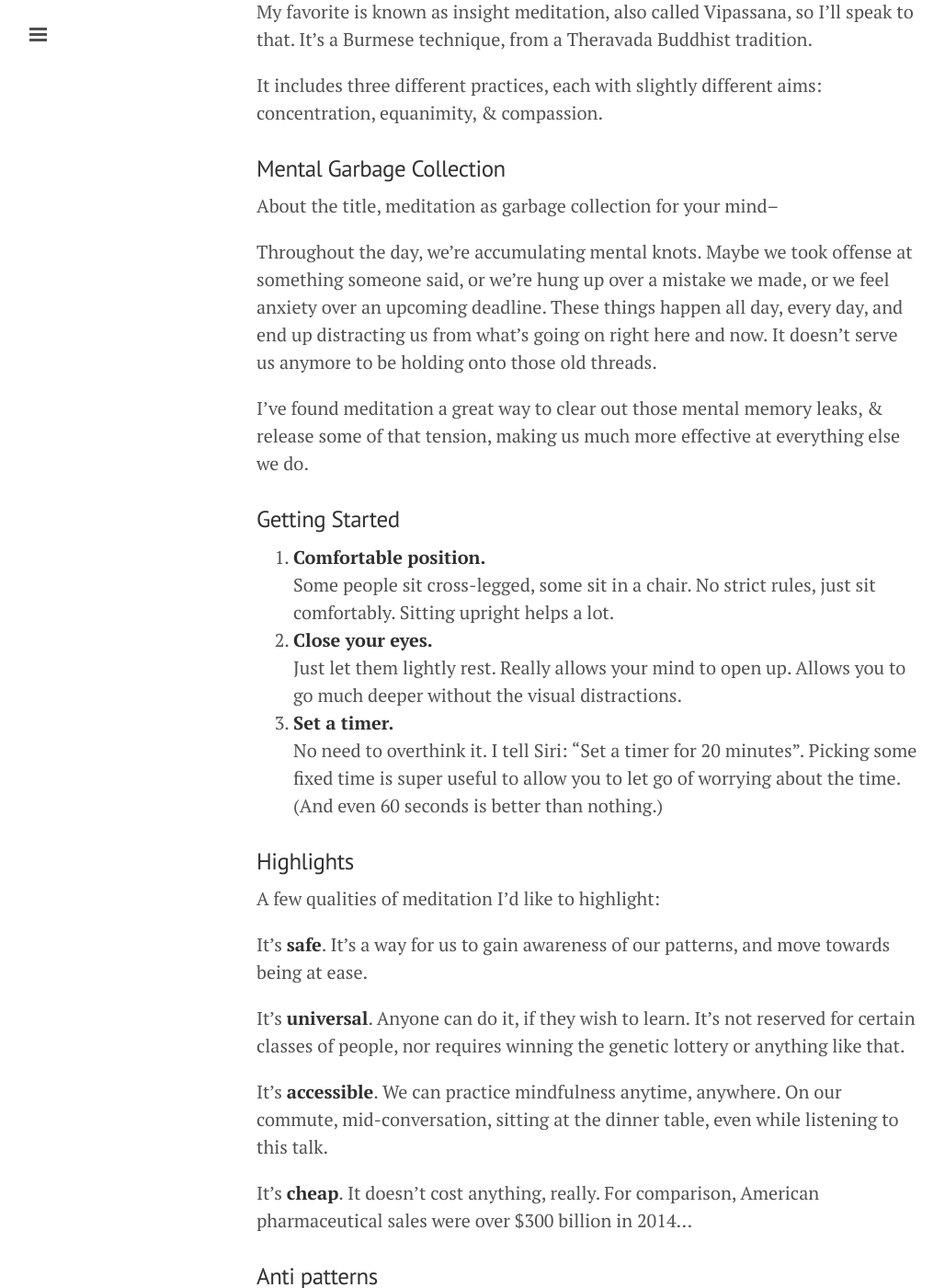
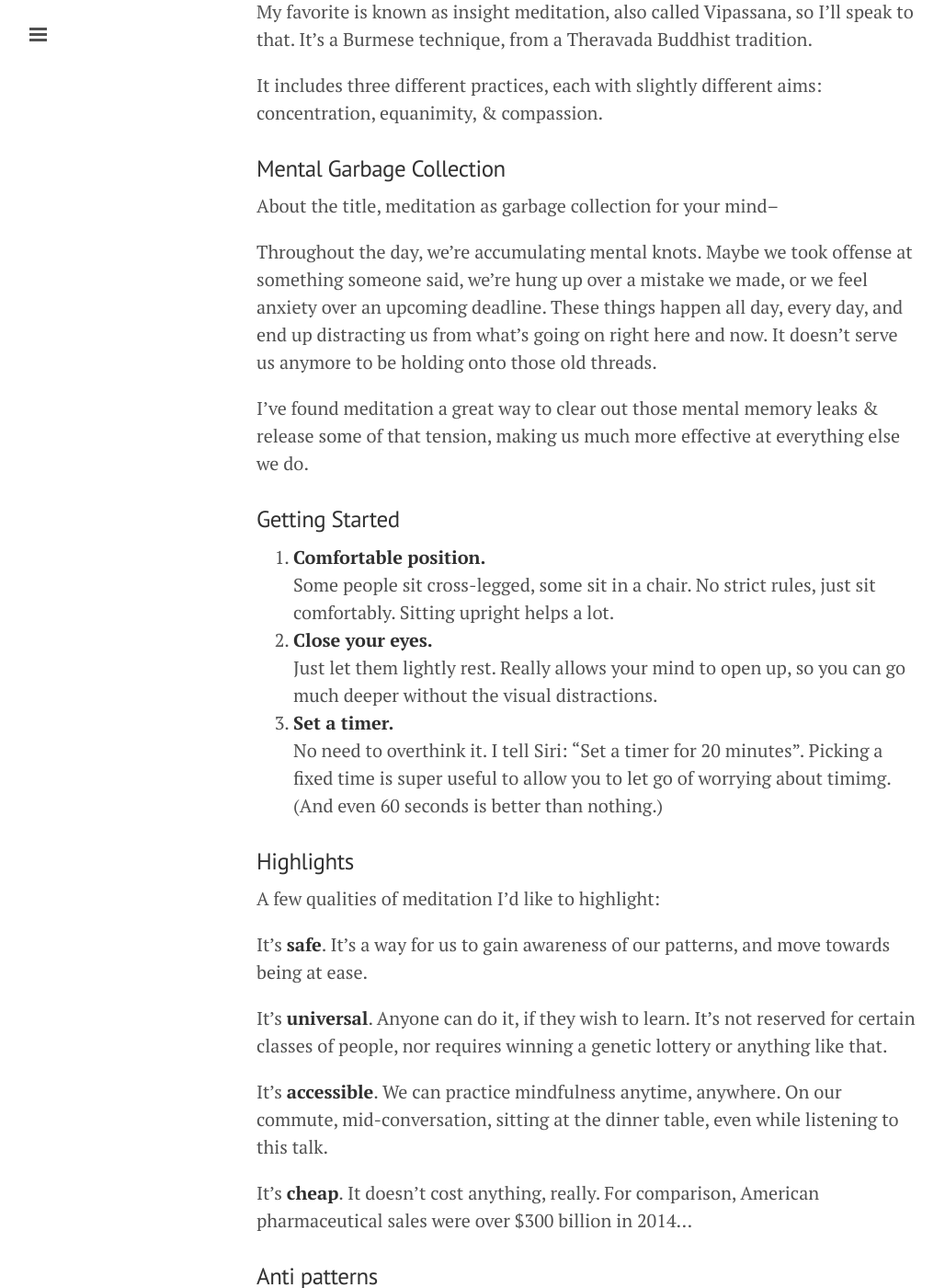
Before and after one commit to dsernst/quotes, a Jekyll site: the page built from _posts/2015-01-06-meditation-is-garbage-collection-for-your-mind.md, in a window 1280 px wide and 1400 px high, scrolled down 1241 px. Shown: the whole window at 92% size, without its empty margins (1-1029 px from the left). Built offline with Jekyll 4.4.1, drawn with Linux system fonts in a browser that asks for light colours; nearby versions of some CDN libraries; comment, search, counter and statistics services are not loaded; some of the changed text lies outside the part shown.

Commit message:
Meditation as Garbage Collection: simplify language

```diff
--- a/_posts/2015-01-06-meditation-is-garbage-collection-for-your-mind.md
+++ b/_posts/2015-01-06-meditation-is-garbage-collection-for-your-mind.md
@@ -30,17 +30,17 @@ It includes three different practices, each with slightly different aims: concen
 ### Mental Garbage Collection
 About the title, meditation as garbage collection for your mind--
 
-Throughout the day, we're accumulating mental knots. Maybe we took offense at something someone said, or we're hung up over a mistake we made, or we feel anxiety over an upcoming deadline. These things happen all day, every day, and end up distracting us from what's going on right here and now. It doesn't serve us anymore to be holding onto those old threads.
+Throughout the day, we're accumulating mental knots. Maybe we took offense at something someone said, we're hung up over a mistake we made, or we feel anxiety over an upcoming deadline. These things happen all day, every day, and end up distracting us from what's going on right here and now. It doesn't serve us anymore to be holding onto those old threads.
 
-I've found meditation a great way to clear out those mental memory leaks, & release some of that tension, making us much more effective at everything else we do.
+I've found meditation a great way to clear out those mental memory leaks & release some of that tension, making us much more effective at everything else we do.
 
 ### Getting Started
 1. **Comfortable position.**
 Some people sit cross-legged, some sit in a chair. No strict rules, just sit comfortably. Sitting upright helps a lot.
 2. **Close your eyes.**
-Just let them lightly rest. Really allows your mind to open up. Allows you to go much deeper without the visual distractions.
+Just let them lightly rest. Really allows your mind to open up, so you can go much deeper without the visual distractions.
 3. **Set a timer.**
-No need to overthink it. I tell Siri: "Set a timer for 20 minutes". Picking some fixed time is super useful to allow you to let go of worrying about the time. (And even 60 seconds is better than nothing.)
+No need to overthink it. I tell Siri: "Set a timer for 20 minutes". Picking a fixed time is super useful to allow you to let go of worrying about timimg. (And even 60 seconds is better than nothing.)
 
 
 ### Highlights
@@ -48,7 +48,7 @@ A few qualities of meditation I'd like to highlight:
 
 It's **safe**. It's a way for us to gain awareness of our patterns, and move towards being at ease.
 
-It's **universal**. Anyone can do it, if they wish to learn. It's not reserved for certain classes of people, nor requires winning the genetic lottery or anything like that.
+It's **universal**. Anyone can do it, if they wish to learn. It's not reserved for certain classes of people, nor requires winning a genetic lottery or anything like that.
 
 It's **accessible**. We can practice mindfulness anytime, anywhere. On our commute, mid-conversation, sitting at the dinner table, even while listening to this talk.
 
```
Also changed, not shown: other parts of _posts/2015-01-06-meditation-is-garbage-collection-for-your-mind.md (+3 -3 lines).
